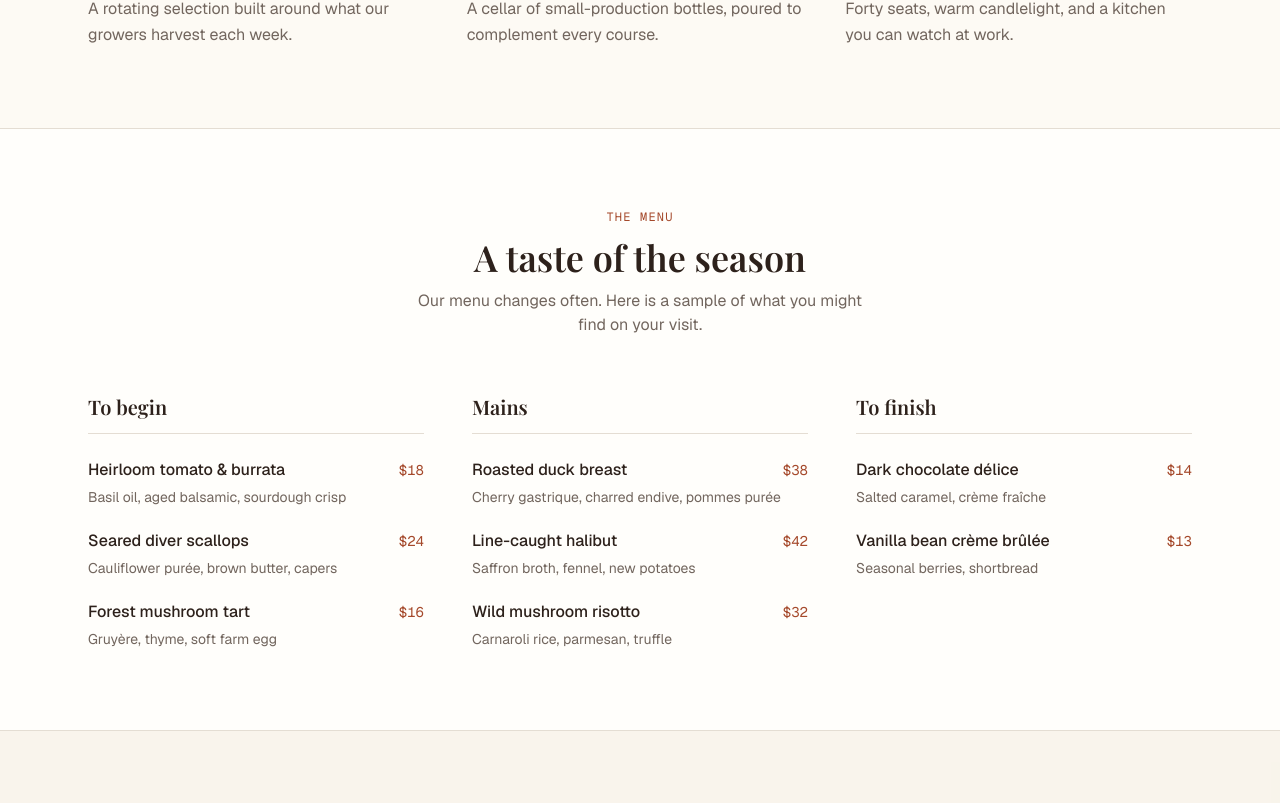
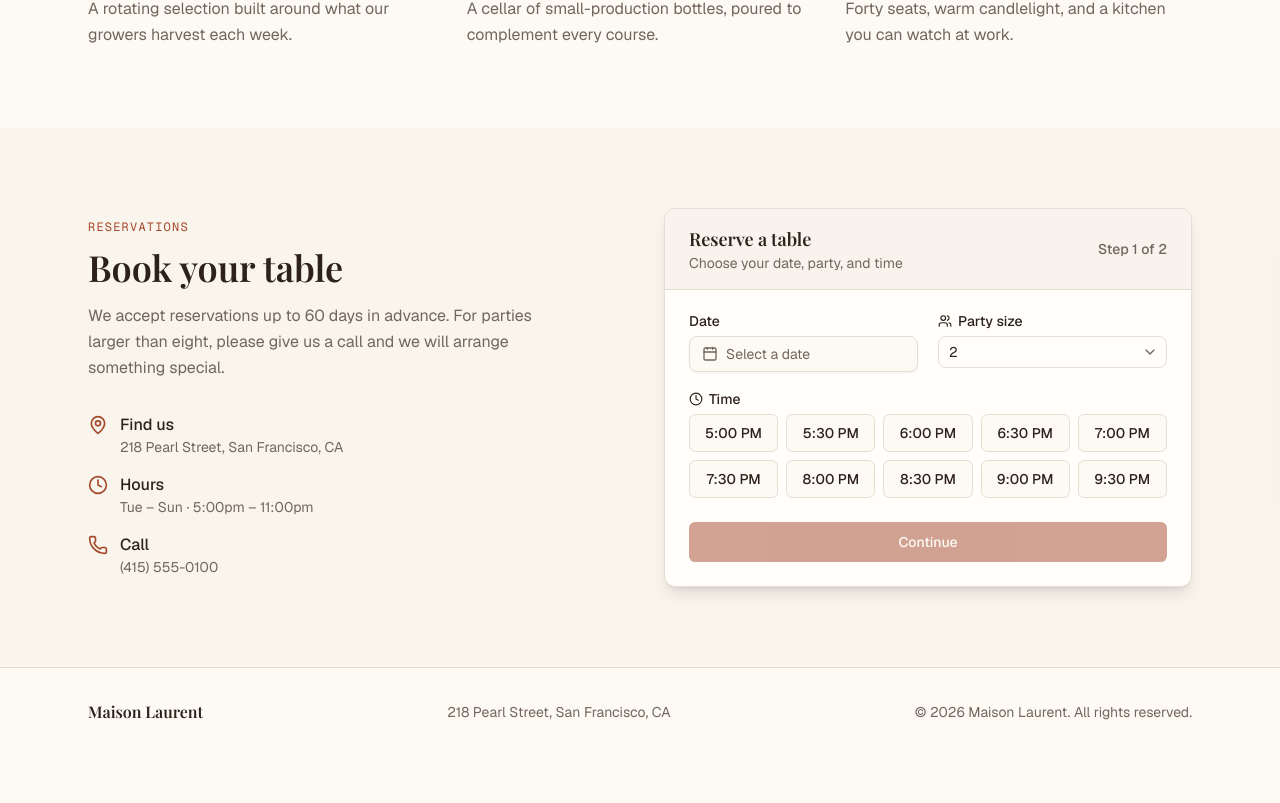
Before and after one commit to caolong0204/restaurant-reservation-app, a Next.js app: page / in a window 1280 px wide. Shown: the part 1017-1820 px from the top of the page. After the commit the page ends 1773 px from the top, so only its background shows below. Built offline with nearby package versions, Linux system fonts and the light colour scheme; a web font is replaced by a local one.

Commit message:
refactor: remove menu section and related links

```diff
--- a/app/page.tsx
+++ b/app/page.tsx
@@ -2,7 +2,6 @@ import Image from 'next/image'
 import { Clock, MapPin, Phone, Star } from 'lucide-react'
 import { SiteHeader } from '@/components/site-header'
 import { BookingForm } from '@/components/booking-form'
-import { MenuSection } from '@/components/menu-section'
 import { RESTAURANT } from '@/lib/restaurant'
 
 const HIGHLIGHTS = [
@@ -57,12 +56,6 @@ export default function HomePage() {
                 >
                   Reserve a table
                 </a>
-                <a
-                  href="#menu"
-                  className="inline-flex h-11 items-center justify-center rounded-md border border-background/40 bg-background/5 px-6 text-sm font-medium text-background backdrop-blur transition-colors hover:bg-background/15"
-                >
-                  View the menu
-                </a>
               </div>
             </div>
           </div>
@@ -95,9 +88,6 @@ export default function HomePage() {
           ))}
         </div>
       </section>
-
-      {/* Menu */}
-      <MenuSection />
 
       {/* Reserve */}
       <section id="reserve" className="scroll-mt-20 bg-secondary/40 py-20">
--- a/components/menu-section.tsx
+++ /dev/null
@@ -1,105 +0,0 @@
-const MENU = [
-  {
-    course: 'To begin',
-    items: [
-      {
-        name: 'Heirloom tomato & burrata',
-        desc: 'Basil oil, aged balsamic, sourdough crisp',
-        price: '18',
-      },
-      {
-        name: 'Seared diver scallops',
-        desc: 'Cauliflower purée, brown butter, capers',
-        price: '24',
-      },
-      {
-        name: 'Forest mushroom tart',
-        desc: 'Gruyère, thyme, soft farm egg',
-        price: '16',
-      },
-    ],
-  },
-  {
-    course: 'Mains',
-    items: [
-      {
-        name: 'Roasted duck breast',
-        desc: 'Cherry gastrique, charred endive, pommes purée',
-        price: '38',
-      },
-      {
-        name: 'Line-caught halibut',
-        desc: 'Saffron broth, fennel, new potatoes',
-        price: '42',
-      },
-      {
-        name: 'Wild mushroom risotto',
-        desc: 'Carnaroli rice, parmesan, truffle',
-        price: '32',
-      },
-    ],
-  },
-  {
-    course: 'To finish',
-    items: [
-      {
-        name: 'Dark chocolate délice',
-        desc: 'Salted caramel, crème fraîche',
-        price: '14',
-      },
-      {
-        name: 'Vanilla bean crème brûlée',
-        desc: 'Seasonal berries, shortbread',
-        price: '13',
-      },
-    ],
-  },
-]
-
-export function MenuSection() {
-  return (
-    <section id="menu" className="scroll-mt-20 border-y border-border bg-card">
-      <div className="mx-auto max-w-6xl px-4 py-20 sm:px-6">
-        <div className="text-center">
-          <p className="font-mono text-xs uppercase tracking-widest text-primary">
-            The menu
-          </p>
-          <h2 className="mt-3 text-balance font-serif text-3xl font-semibold text-foreground sm:text-4xl">
-            A taste of the season
-          </h2>
-          <p className="mx-auto mt-3 max-w-md text-pretty text-muted-foreground">
-            Our menu changes often. Here is a sample of what you might find on
-            your visit.
-          </p>
-        </div>
-
-        <div className="mt-14 grid gap-12 md:grid-cols-3">
-          {MENU.map((section) => (
-            <div key={section.course} className="flex flex-col gap-6">
-              <h3 className="border-b border-border pb-3 font-serif text-xl font-semibold text-foreground">
-                {section.course}
-              </h3>
-              <ul className="flex flex-col gap-5">
-                {section.items.map((item) => (
-                  <li key={item.name} className="flex flex-col gap-1">
-                    <div className="flex items-baseline justify-between gap-3">
-                      <span className="font-medium text-foreground">
-                        {item.name}
-                      </span>
-                      <span className="font-mono text-sm text-primary">
-                        ${item.price}
-                      </span>
-                    </div>
-                    <p className="text-sm leading-relaxed text-muted-foreground">
-                      {item.desc}
-                    </p>
-                  </li>
-                ))}
-              </ul>
-            </div>
-          ))}
-        </div>
-      </div>
-    </section>
-  )
-}
--- a/components/site-header.tsx
+++ b/components/site-header.tsx
@@ -26,12 +26,6 @@ export function SiteHeader() {
             Experience
           </a>
           <a
-            href="#menu"
-            className="text-sm text-muted-foreground transition-colors hover:text-foreground"
-          >
-            Menu
-          </a>
-          <a
             href="#visit"
             className="text-sm text-muted-foreground transition-colors hover:text-foreground"
           >
```
